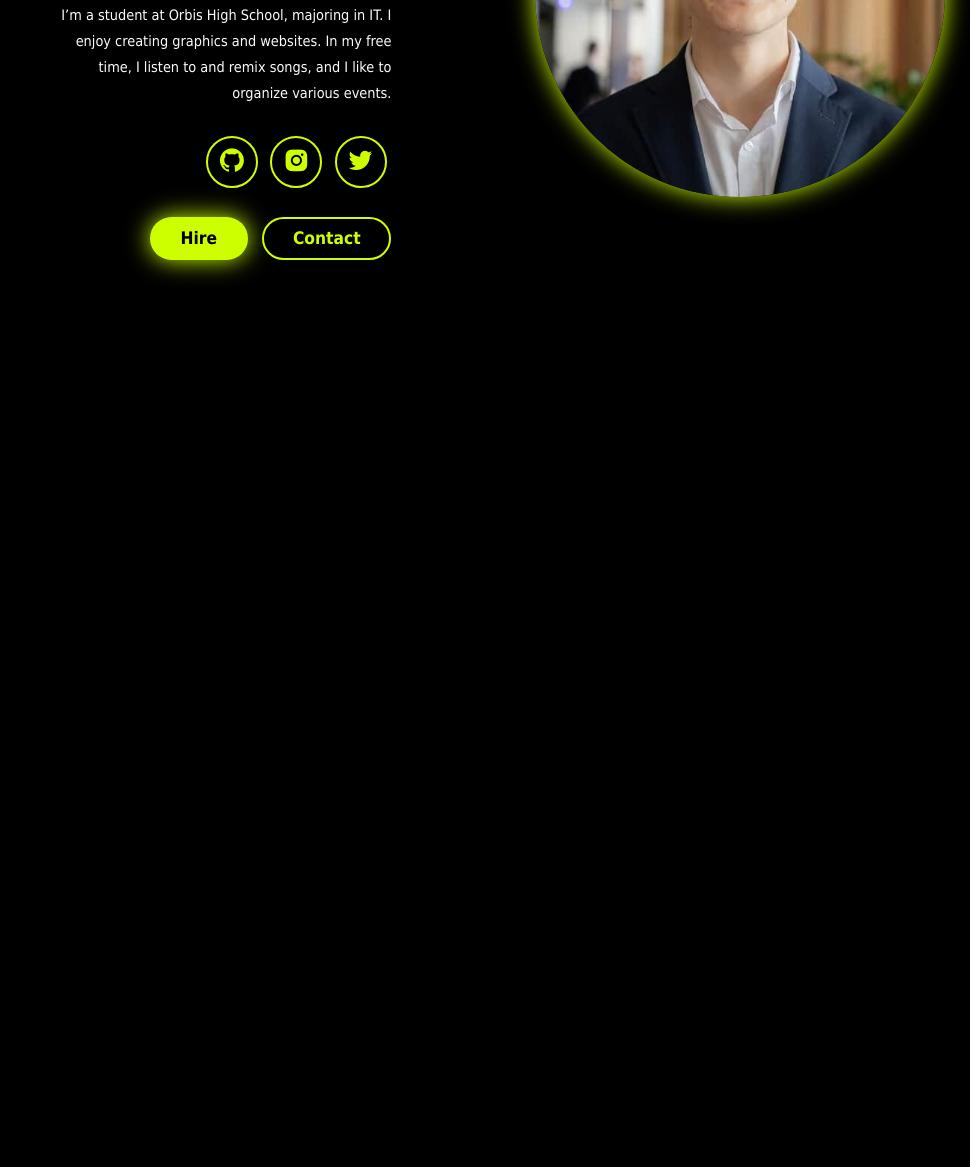
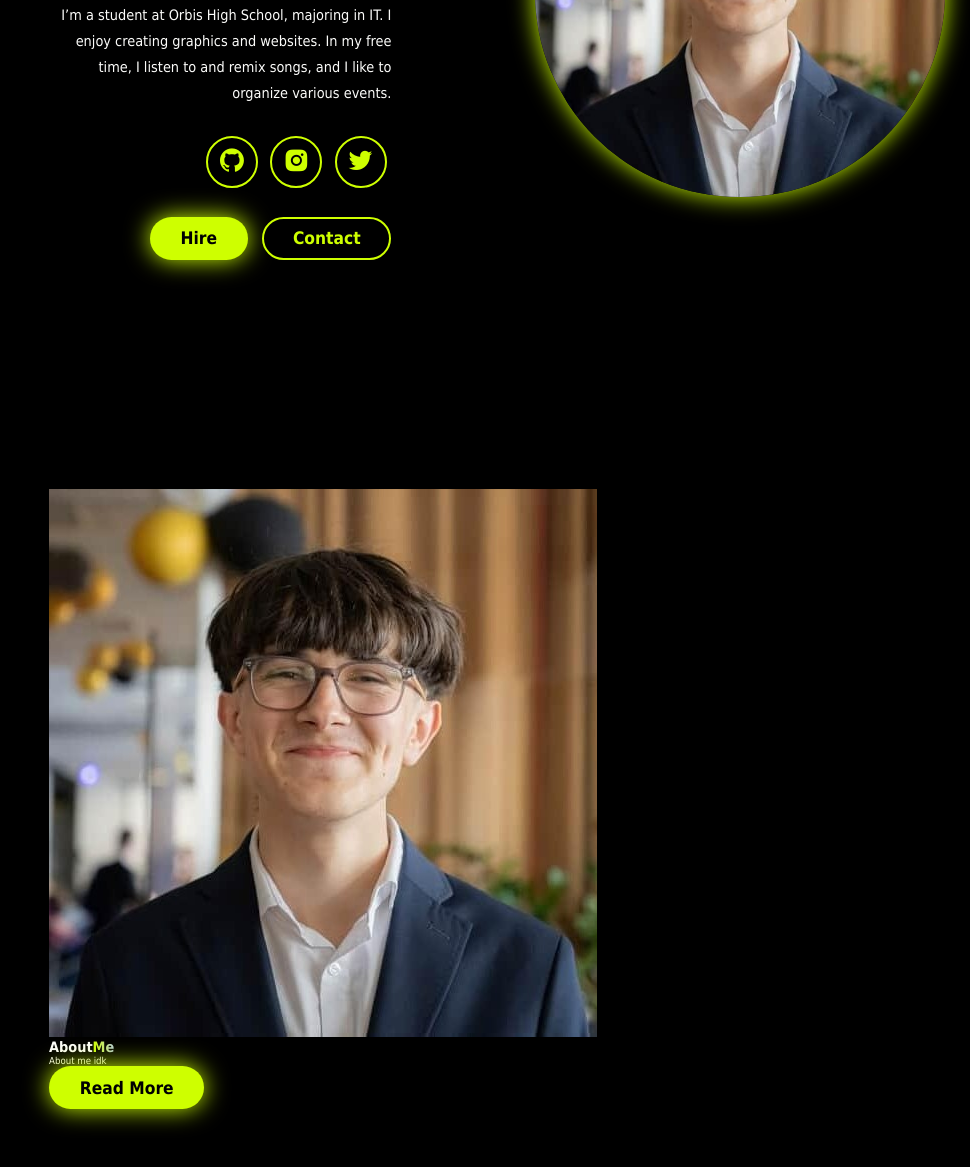
Before and after one commit to spagyy/lukas-portfolio, a website: page index.html in a window 1280 px wide. Shown: the part 407-1574 px from the top of the page, without its empty margins (143-1113 px from the left). Before the commit the page ends 800 px from the top, so only its background shows below. Drawn offline with nearby package versions, Linux system fonts and the light colour scheme.

Commit message:
Přidal jsem sekci about me, ještě bez css

```diff
--- a/index.html
+++ b/index.html
@@ -51,5 +51,18 @@
             <img src="img/me-main.jpg" alt="">
         </div>
     </section>
+
+    <section class="about" id="about">
+
+        <div class="about-img">
+            <img src="img/me-main.jpg" alt="">
+        </div>
+
+        <div class="about-content">
+            <h2>About<span>Me</span></h2>
+            <p>About me idk</p>
+            <a href="#" class="btn">Read More</a>
+        </div>
+    </section>
 </body>
 </html>
```
Lines whose indentation alone changed are shown as unchanged.
